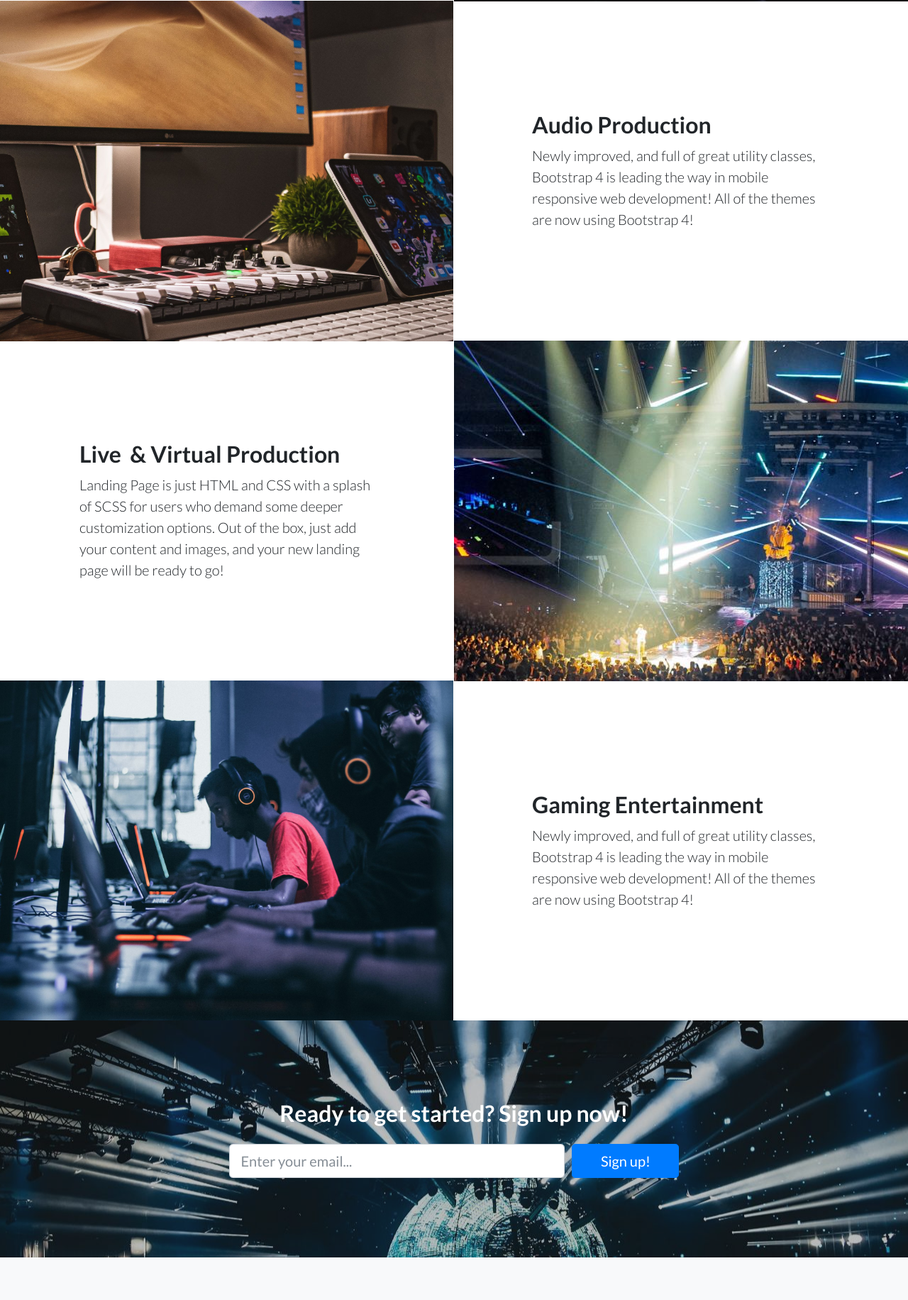
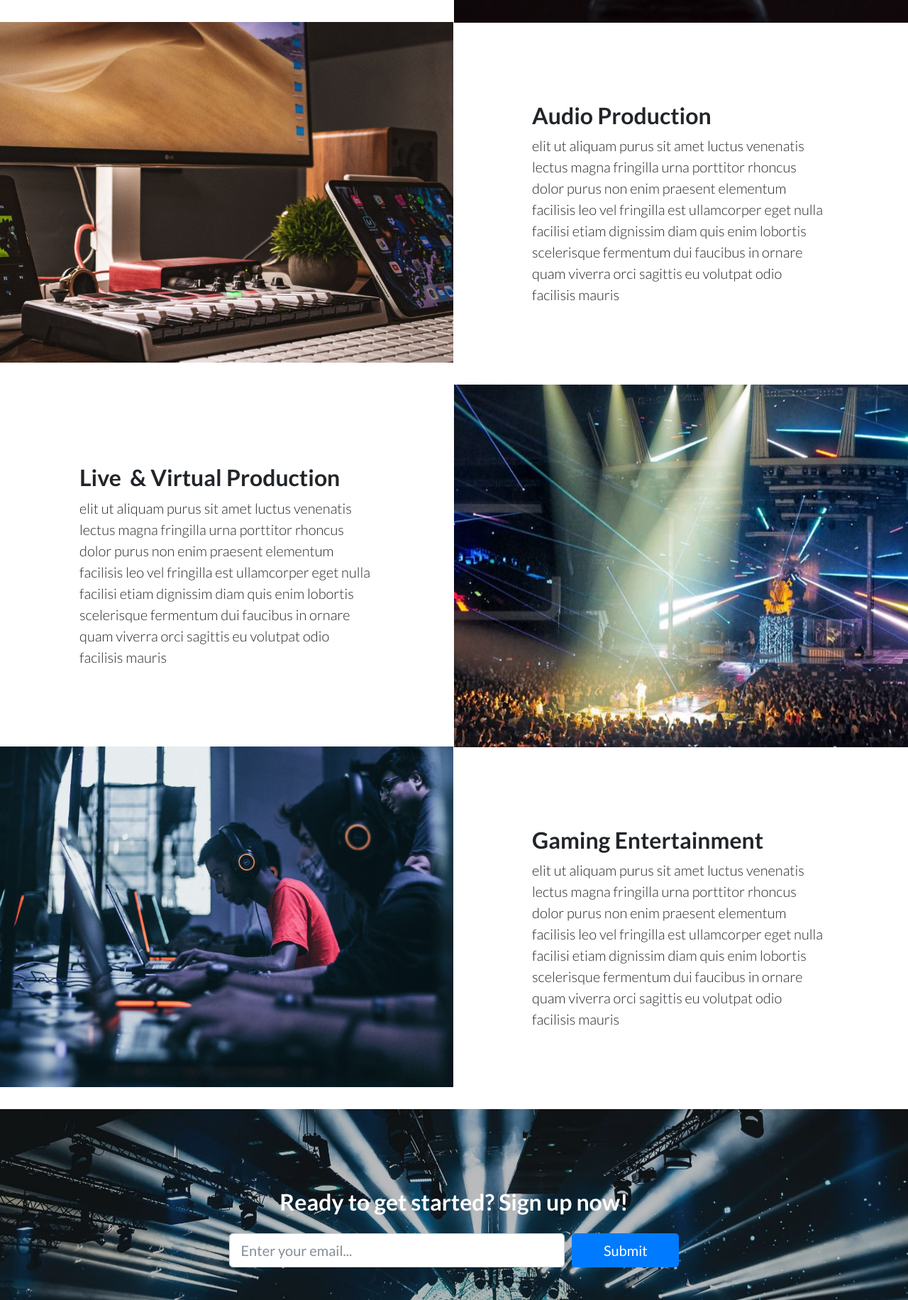
Before and after one commit to josephdrivera/CTMG_website, a plain HTML site: page index.html in a window 1280 px wide. Shown: the part 968-2800 px from the top of the page at 71% size. Drawn offline with nearby package versions, Linux system fonts and the light colour scheme.

Commit message:
updated the text

```diff
--- a/index.html
+++ b/index.html
@@ -4,19 +4,22 @@
 <head>
     <meta charset="utf-8">
     <meta name="viewport" content="width=device-width, initial-scale=1.0, shrink-to-fit=no">
-    <title>Home - Brand</title>
+    <title>Copy That Media Group</title>
     <link rel="stylesheet" href="assets/bootstrap/css/bootstrap.min.css">
-    <link rel="stylesheet" href="https://fonts.googleapis.com/css?family=Lato:300,400,700,300italic,400italic,700italic">
+    <link rel="stylesheet"
+        href="https://fonts.googleapis.com/css?family=Lato:300,400,700,300italic,400italic,700italic">
     <link rel="stylesheet" href="https://cdnjs.cloudflare.com/ajax/libs/animate.css/3.5.2/animate.min.css">
 </head>
 
 <body>
-    <header class="masthead text-white text-center" style="background: url(&quot;assets/img/daria-dyachenko-VExT5Nxxd_U-unsplash.jpg&quot;) left / auto no-repeat;">
+    <header class="masthead text-white text-center"
+        style="background: url(&quot;assets/img/daria-dyachenko-VExT5Nxxd_U-unsplash.jpg&quot;) left / auto no-repeat;">
         <div class="overlay"></div>
         <div class="container" style="opacity: 1;">
             <div class="row">
                 <div class="col-xl-9 mx-auto">
-                    <h1 class="mb-5" style="text-shadow: 0px 9px 20px rgba(255,255,255,0.26);">Copy That Media Group</h1>
+                    <h1 class="mb-5" style="text-shadow: 0px 9px 20px rgba(255,255,255,0.26);">Copy That Media Group
+                    </h1>
                 </div>
             </div>
         </div>
@@ -24,36 +27,62 @@
     <section class="showcase">
         <div class="container-fluid p-0">
             <div class="row no-gutters">
-                <div class="col-lg-6 order-lg-2 text-white showcase-img" style="background: url(&quot;assets/img/pinho-yjXAtMCPdGs-unsplash.jpg&quot;) center / cover;"><span></span></div>
+                <div class="col-lg-6 order-lg-2 text-white showcase-img"
+                    style="background: url(&quot;assets/img/pinho-yjXAtMCPdGs-unsplash.jpg&quot;) center / cover;">
+                    <span></span></div>
                 <div class="col-lg-6 my-auto order-lg-1 showcase-text">
                     <h2>Content Development</h2>
-                    <p class="lead mb-0">When you use a theme created with Bootstrap, you know that the theme will look great on any device, whether it's a phone, tablet, or desktop the page will behave responsively!</p>
+                    <p class="lead mb-0">elit ut aliquam purus sit amet luctus venenatis lectus magna fringilla urna
+                        porttitor rhoncus dolor purus non enim praesent elementum facilisis leo vel fringilla est
+                        ullamcorper eget nulla facilisi etiam dignissim diam quis enim lobortis scelerisque fermentum
+                        dui faucibus in ornare quam viverra orci sagittis eu volutpat odio facilisis mauris
+
+                    </p>
                 </div>
             </div>
             <div class="row no-gutters">
-                <div class="col-lg-6 text-white showcase-img" style="background: url(&quot;assets/img/joshua-oluwagbemiga-4tAXNLEPobA-unsplash.jpg&quot;) center / cover;height: 470px;width: 957px;margin: -1px;"><span></span></div>
+                <div class="col-lg-6 text-white showcase-img"
+                    style="background: url(&quot;assets/img/joshua-oluwagbemiga-4tAXNLEPobA-unsplash.jpg&quot;) center / cover;height: 470px;width: 957px;margin: -1px;">
+                    <span></span></div>
                 <div class="col-lg-6 my-auto order-lg-1 showcase-text">
                     <h2>Audio Production</h2>
-                    <p class="lead mb-0">Newly improved, and full of great utility classes, Bootstrap 4 is leading the way in mobile responsive web development! All of the themes are now using Bootstrap 4!</p>
+                    <p class="lead mb-0">elit ut aliquam purus sit amet luctus venenatis lectus magna fringilla urna
+                        porttitor rhoncus dolor purus non enim praesent elementum facilisis leo vel fringilla est
+                        ullamcorper eget nulla facilisi etiam dignissim diam quis enim lobortis scelerisque fermentum
+                        dui faucibus in ornare quam viverra orci sagittis eu volutpat odio facilisis mauris
+                    </p>
                 </div>
             </div>
             <div class="row no-gutters">
-                <div class="col-lg-6 order-lg-2 text-white showcase-img" style="background: url(&quot;assets/img/sung-jin-cho-Cw_v8-Va61I-unsplash.jpg&quot;) center;"><span></span></div>
+                <div class="col-lg-6 order-lg-2 text-white showcase-img"
+                    style="background: url(&quot;assets/img/sung-jin-cho-Cw_v8-Va61I-unsplash.jpg&quot;) center;">
+                    <span></span></div>
                 <div class="col-lg-6 my-auto order-lg-1 showcase-text">
                     <h2>Live&nbsp; &amp;&nbsp;<strong>Virtual&nbsp;</strong>Production</h2>
-                    <p class="lead mb-0">Landing Page is just HTML and CSS with a splash of SCSS for users who demand some deeper customization options. Out of the box, just add your content and images, and your new landing page will be ready to go!</p>
+                    <p class="lead mb-0">elit ut aliquam purus sit amet luctus venenatis lectus magna fringilla urna
+                        porttitor rhoncus dolor purus non enim praesent elementum facilisis leo vel fringilla est
+                        ullamcorper eget nulla facilisi etiam dignissim diam quis enim lobortis scelerisque fermentum
+                        dui faucibus in ornare quam viverra orci sagittis eu volutpat odio facilisis mauris
+                    </p>
                 </div>
             </div>
             <div class="row no-gutters">
-                <div class="col-lg-6 text-white showcase-img" style="background: url(&quot;assets/img/fredrick-tendong-HVYepJYeHdQ-unsplash.jpg&quot;) center / cover;height: 470px;width: 957px;margin: -1px;"><span></span></div>
+                <div class="col-lg-6 text-white showcase-img"
+                    style="background: url(&quot;assets/img/fredrick-tendong-HVYepJYeHdQ-unsplash.jpg&quot;) center / cover;height: 470px;width: 957px;margin: -1px;">
+                    <span></span></div>
                 <div class="col-lg-6 my-auto order-lg-1 showcase-text">
                     <h2>Gaming Entertainment</h2>
-                    <p class="lead mb-0">Newly improved, and full of great utility classes, Bootstrap 4 is leading the way in mobile responsive web development! All of the themes are now using Bootstrap 4!</p>
+                    <p class="lead mb-0">elit ut aliquam purus sit amet luctus venenatis lectus magna fringilla urna
+                        porttitor rhoncus dolor purus non enim praesent elementum facilisis leo vel fringilla est
+                        ullamcorper eget nulla facilisi etiam dignissim diam quis enim lobortis scelerisque fermentum
+                        dui faucibus in ornare quam viverra orci sagittis eu volutpat odio facilisis mauris
+                    </p>
                 </div>
             </div>
         </div>
     </section>
-    <section class="call-to-action text-white text-center" style="background: url(&quot;assets/img/daria-dyachenko-VExT5Nxxd_U-unsplash.jpg&quot;) center / auto no-repeat;">
+    <section class="call-to-action text-white text-center"
+        style="background: url(&quot;assets/img/daria-dyachenko-VExT5Nxxd_U-unsplash.jpg&quot;) center / auto no-repeat;">
         <div class="overlay"></div>
         <div class="container">
             <div class="row">
@@ -63,8 +92,10 @@
                 <div class="col-md-10 col-lg-8 col-xl-7 mx-auto">
                     <form>
                         <div class="form-row">
-                            <div class="col-12 col-md-9 mb-2 mb-md-0"><input class="form-control form-control-lg" type="email" placeholder="Enter your email..."></div>
-                            <div class="col-12 col-md-3"><button class="btn btn-primary btn-block btn-lg" type="submit">Sign up!</button></div>
+                            <div class="col-12 col-md-9 mb-2 mb-md-0"><input class="form-control form-control-lg"
+                                    type="email" placeholder="Enter your email..."></div>
+                            <div class="col-12 col-md-3"><button class="btn btn-primary btn-block btn-lg"
+                                    type="submit">Submit</button></div>
                         </div>
                     </form>
                 </div>
@@ -75,7 +106,8 @@
         <div class="container">
             <div class="row">
                 <div class="col-lg-6 my-auto h-100 text-center text-lg-left">
-                    <p class="text-muted small mb-4 mb-lg-0">©&nbsp;<strong>Copy That Media Group</strong>&nbsp;2020. All Rights Reserved.</p>
+                    <p class="text-muted small mb-4 mb-lg-0">©&nbsp;<strong>Copy That Media Group</strong>&nbsp;2020.
+                        All Rights Reserved.</p>
                 </div>
             </div>
         </div>
```
